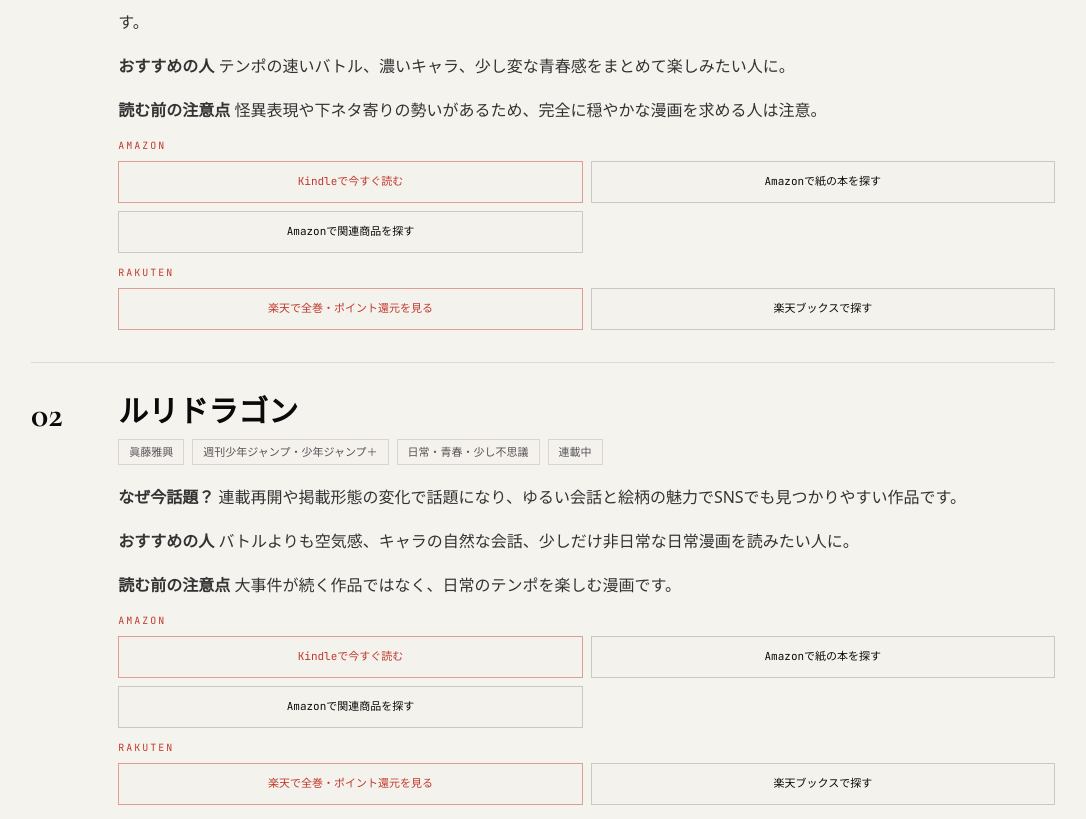
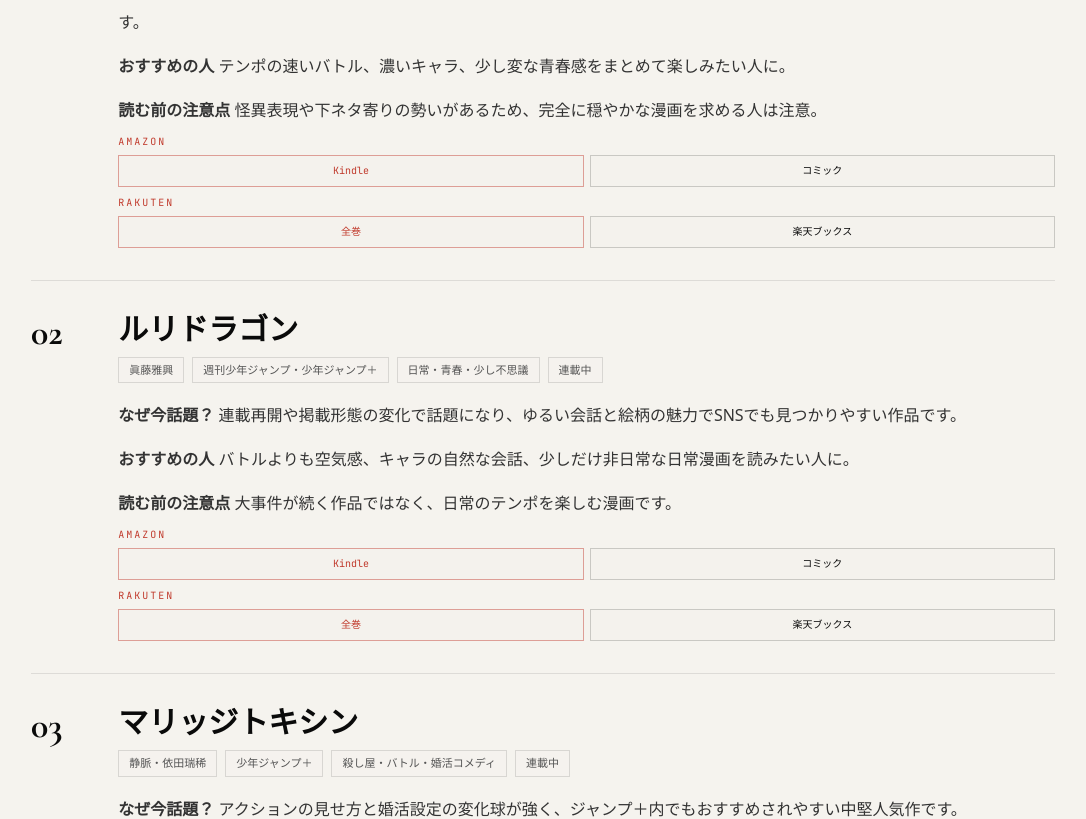
Before and after one commit to mikasaackerman0315/manga-match-shindan, a Next.js app in the folder manga-oracle-gemini/: page /trending-manga in a window 1280 px wide. Shown: the part 821-1640 px from the top of the page, without its empty margins (97-1183 px from the left). Built offline with nearby package versions, Linux system fonts and the light colour scheme.

Commit message:
Fix simple home links and compact store buttons

```diff
--- a/manga-oracle-gemini/src/app/StoreLinks.jsx
+++ b/manga-oracle-gemini/src/app/StoreLinks.jsx
@@ -6,10 +6,8 @@
 function makeLinks(title) {
   const query = encodeURIComponent(title || "");
   return {
-    preview: `/api/out?store=ebookjapan&intent=preview&title=${query}`,
     amazonKindle: `/api/out?store=amazon&intent=kindle&title=${query}`,
     amazonPaper: `/api/out?store=amazon&intent=paper&title=${query}`,
-    amazonSearch: `/api/out?store=amazon&intent=search&title=${query}`,
     rakutenSet: `/api/out?store=rakuten&intent=set&title=${query}`,
     rakutenBooks: `/api/out?store=rakuten&intent=books&title=${query}`,
   };
@@ -19,7 +17,7 @@
   if (store === "amazon") {
     trackEvent("affiliate_click_amazon", {
       title: title || "",
-      link_type: intent === "paper" ? "paper" : intent === "kindle" ? "kindle" : intent === "search" ? "search" : "other",
+      link_type: intent === "paper" ? "paper" : intent === "kindle" ? "kindle" : "other",
       page_type: pageType || "other",
     });
     return;
@@ -28,24 +26,27 @@
   if (store === "rakuten") {
     trackEvent("affiliate_click_rakuten", {
       title: title || "",
-      link_type: intent === "set" ? "set" : intent === "books" ? "books" : intent === "search" ? "search" : "other",
+      link_type: intent === "set" ? "set" : intent === "books" ? "books" : "other",
       page_type: pageType || "other",
     });
   }
 }
 
-export default function StoreLinks({ title, compact = false, showPreview = true, pageType = "diagnosis_result" }) {
+export default function StoreLinks({ title, compact = false, pageType = "diagnosis_result" }) {
   const [pressed, setPressed] = useState("");
   const links = makeLinks(title);
   const rel = "nofollow sponsored noopener noreferrer";
+  const labels = {
+    comic: "\u30b3\u30df\u30c3\u30af",
+    fullSet: "\u5168\u5dfb",
+    rakutenBooks: "\u697d\u5929\u30d6\u30c3\u30af\u30b9",
+  };
 
-  const wrapClass = compact ? "mt-3 w-full" : "mt-5 w-full";
-  const gridClass = compact
-    ? "grid grid-cols-1 sm:grid-cols-2 gap-2"
-    : "grid grid-cols-1 sm:grid-cols-2 lg:grid-cols-3 gap-2";
+  const wrapClass = compact ? "mt-2 w-full" : "mt-4 w-full";
+  const gridClass = "grid grid-cols-2 gap-1.5";
   const buttonClass = compact
-    ? "min-h-[42px] px-3 py-2 text-[11px] leading-snug text-center transition-all hover:translate-y-[-1px] active:scale-[0.98]"
-    : "min-h-[46px] px-4 py-3 text-[12px] leading-snug text-center tracking-[0.08em] transition-all hover:translate-y-[-1px] active:scale-[0.98]";
+    ? "min-h-[32px] px-2 py-1.5 text-[10px] leading-snug text-center transition-all hover:translate-y-[-1px] active:scale-[0.98]"
+    : "min-h-[36px] px-3 py-2 text-[11px] leading-snug text-center tracking-[0.04em] transition-all hover:translate-y-[-1px] active:scale-[0.98]";
   const buttonStyle = (key, accent = false) => ({
     display: "flex",
     alignItems: "center",
@@ -67,38 +68,29 @@
 
   return (
     <div className={wrapClass}>
-      <div className="mb-3">
-        <div className="text-[10px] tracking-[0.2em] uppercase mb-2" style={{ color: "#c0392b", fontFamily: "'JetBrains Mono', monospace" }}>Amazon</div>
+      <div className="mb-2">
+        <div className="text-[10px] tracking-[0.2em] uppercase mb-1.5" style={{ color: "#c0392b", fontFamily: "'JetBrains Mono', monospace" }}>Amazon</div>
         <div className={gridClass}>
           <a href={links.amazonKindle} target="_blank" rel={rel} className={buttonClass} style={buttonStyle("amazon-kindle", true)} {...pressHandlers("amazon-kindle")} {...clickHandlers("amazon", "kindle")}>
-            Kindleで今すぐ読む
+            Kindle
           </a>
           <a href={links.amazonPaper} target="_blank" rel={rel} className={buttonClass} style={buttonStyle("amazon-paper")} {...pressHandlers("amazon-paper")} {...clickHandlers("amazon", "paper")}>
-            Amazonで紙の本を探す
-          </a>
-          <a href={links.amazonSearch} target="_blank" rel={rel} className={buttonClass} style={buttonStyle("amazon-search")} {...pressHandlers("amazon-search")} {...clickHandlers("amazon", "search")}>
-            Amazonで関連商品を探す
+            {labels.comic}
           </a>
         </div>
       </div>
 
       <div>
-        <div className="text-[10px] tracking-[0.2em] uppercase mb-2" style={{ color: "#c0392b", fontFamily: "'JetBrains Mono', monospace" }}>Rakuten</div>
-        <div className="grid grid-cols-1 sm:grid-cols-2 gap-2">
+        <div className="text-[10px] tracking-[0.2em] uppercase mb-1.5" style={{ color: "#c0392b", fontFamily: "'JetBrains Mono', monospace" }}>Rakuten</div>
+        <div className={gridClass}>
           <a href={links.rakutenSet} target="_blank" rel={rel} className={buttonClass} style={buttonStyle("rakuten-set", true)} {...pressHandlers("rakuten-set")} {...clickHandlers("rakuten", "set")}>
-            楽天で全巻・ポイント還元を見る
+            {labels.fullSet}
           </a>
           <a href={links.rakutenBooks} target="_blank" rel={rel} className={buttonClass} style={buttonStyle("rakuten-books")} {...pressHandlers("rakuten-books")} {...clickHandlers("rakuten", "books")}>
-            楽天ブックスで探す
+            {labels.rakutenBooks}
           </a>
         </div>
       </div>
-
-      {showPreview && (
-        <a href={links.preview} target="_blank" rel={rel} className={`${buttonClass} mt-3 w-full`} style={buttonStyle("preview")} {...pressHandlers("preview")}>
-          試し読みを探す
-        </a>
-      )}
     </div>
   );
 }
--- a/manga-oracle-gemini/src/app/page.jsx
+++ b/manga-oracle-gemini/src/app/page.jsx
@@ -424,9 +424,9 @@
               {t.startQuiz} →
             </button>
             <div className="mt-6 flex flex-wrap justify-center gap-x-4 gap-y-2 text-xs" style={{ color: "#555" }}>
-              <a href="/completed-manga" className="hover:text-[#c0392b] transition-colors">????</a>
-              <a href="/beginner-manga" className="hover:text-[#c0392b] transition-colors">?????</a>
-              <a href="/trending-manga" className="hover:text-[#c0392b] transition-colors">??????</a>
+              <a href="/completed-manga" className="hover:text-[#c0392b] transition-colors">{"\u5b8c\u7d50\u6e08\u307f"}</a>
+              <a href="/beginner-manga" className="hover:text-[#c0392b] transition-colors">{"\u521d\u5fc3\u8005\u5411\u3051"}</a>
+              <a href="/trending-manga" className="hover:text-[#c0392b] transition-colors">{"\u30c8\u30ec\u30f3\u30c9\u6f2b\u753b"}</a>
             </div>
             <nav className="mt-10 flex flex-wrap justify-center gap-x-5 gap-y-2 text-[11px] tracking-[0.18em] uppercase" style={{ fontFamily: "'JetBrains Mono', monospace", color: "#777" }}>
               <a href="/about" className="hover:text-[#c0392b] transition-colors">About</a>
```
